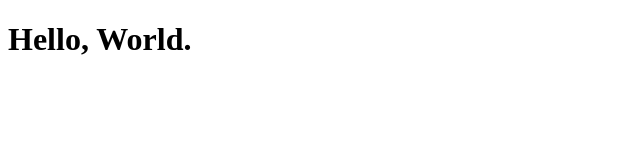
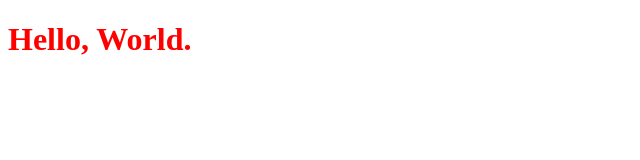
Before and after one commit to BenRL91/intro_to_git, a plain HTML site: page index.html in a window 1280 px wide. Shown: the whole page, without its empty margins (0-640 px from the left). Drawn offline with Linux system fonts and the light colour scheme.

Commit message:
Link stylesheet to HTML

```diff
--- a/index.html
+++ b/index.html
@@ -1,6 +1,7 @@
 <!DOCTYPE html>
 <html>
 <head>
+  <link rel="stylesheet" type="text/css" href="main.css">
 	<title></title>
 </head>
 <body>
--- a/main.css
+++ b/main.css
@@ -0,0 +1,3 @@
+h1 {
+	color: red;
+}
```
